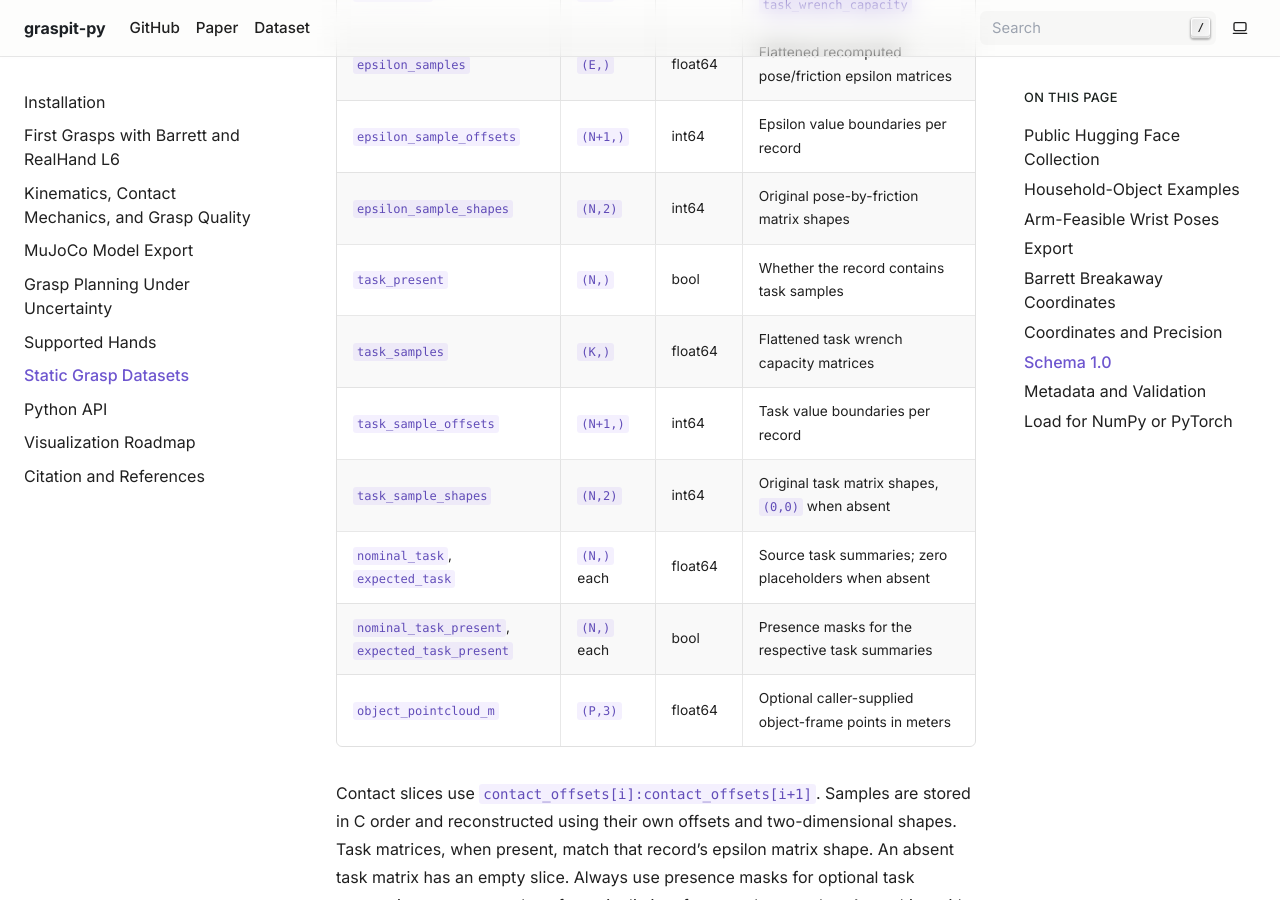
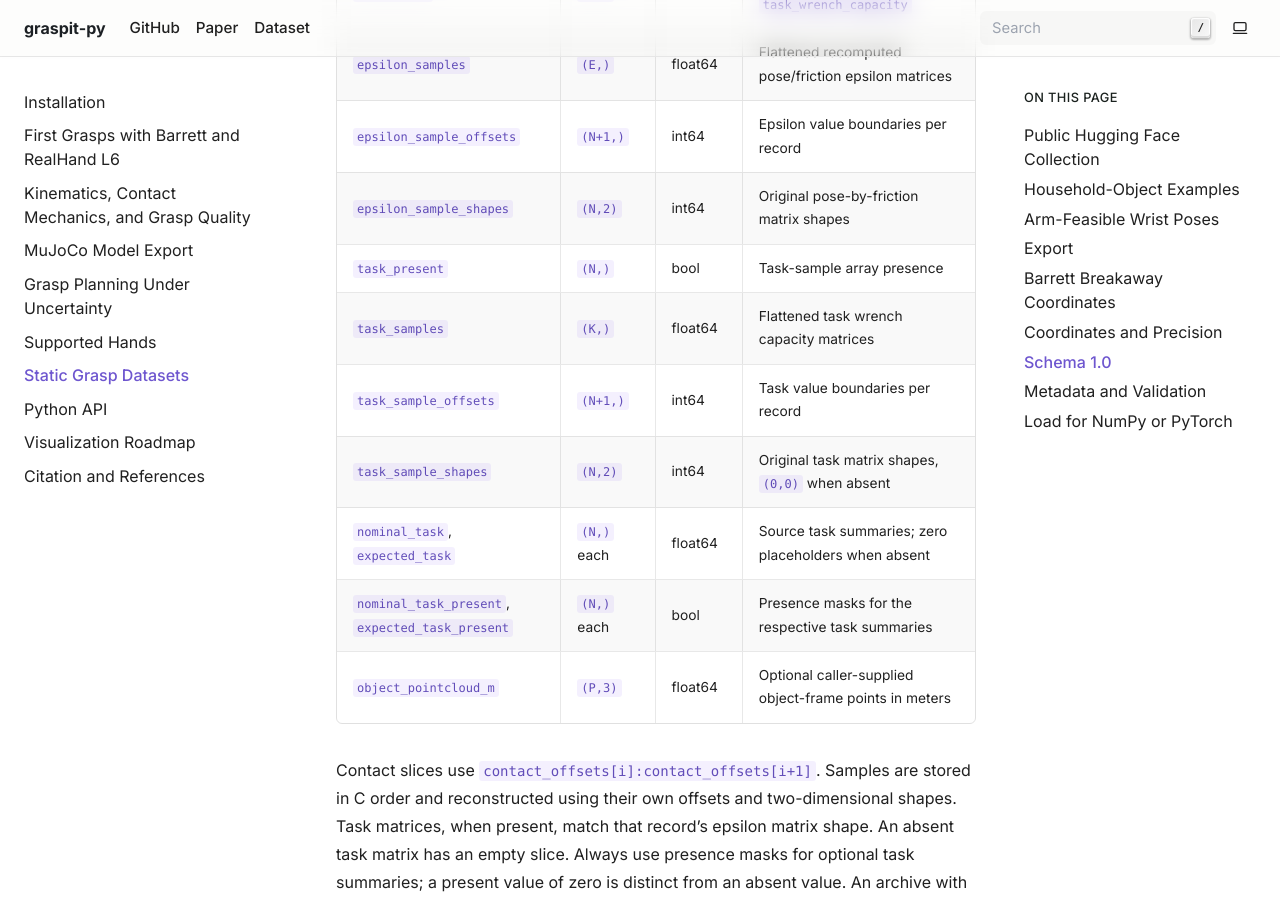
Before and after one commit to coenwerem/graspit-py, a Sphinx documentation site: the page built from docs/datasets.md, in a window 1280 px wide and 900 px high, scrolled down 8468 px. Built offline with Sphinx 7.4.7, drawn with Linux system fonts in a browser that asks for light colours.

Commit message:
clarify task-sample presence metadata

```diff
--- a/docs/datasets.md
+++ b/docs/datasets.md
@@ -282,7 +282,7 @@ values, and `P` the optional point count.
 | `epsilon_samples` | `(E,)` | float64 | Flattened recomputed pose/friction epsilon matrices |
 | `epsilon_sample_offsets` | `(N+1,)` | int64 | Epsilon value boundaries per record |
 | `epsilon_sample_shapes` | `(N,2)` | int64 | Original pose-by-friction matrix shapes |
-| `task_present` | `(N,)` | bool | Whether the record contains task samples |
+| `task_present` | `(N,)` | bool | Task-sample array presence |
 | `task_samples` | `(K,)` | float64 | Flattened task wrench capacity matrices |
 | `task_sample_offsets` | `(N+1,)` | int64 | Task value boundaries per record |
 | `task_sample_shapes` | `(N,2)` | int64 | Original task matrix shapes, `(0,0)` when absent |
```
